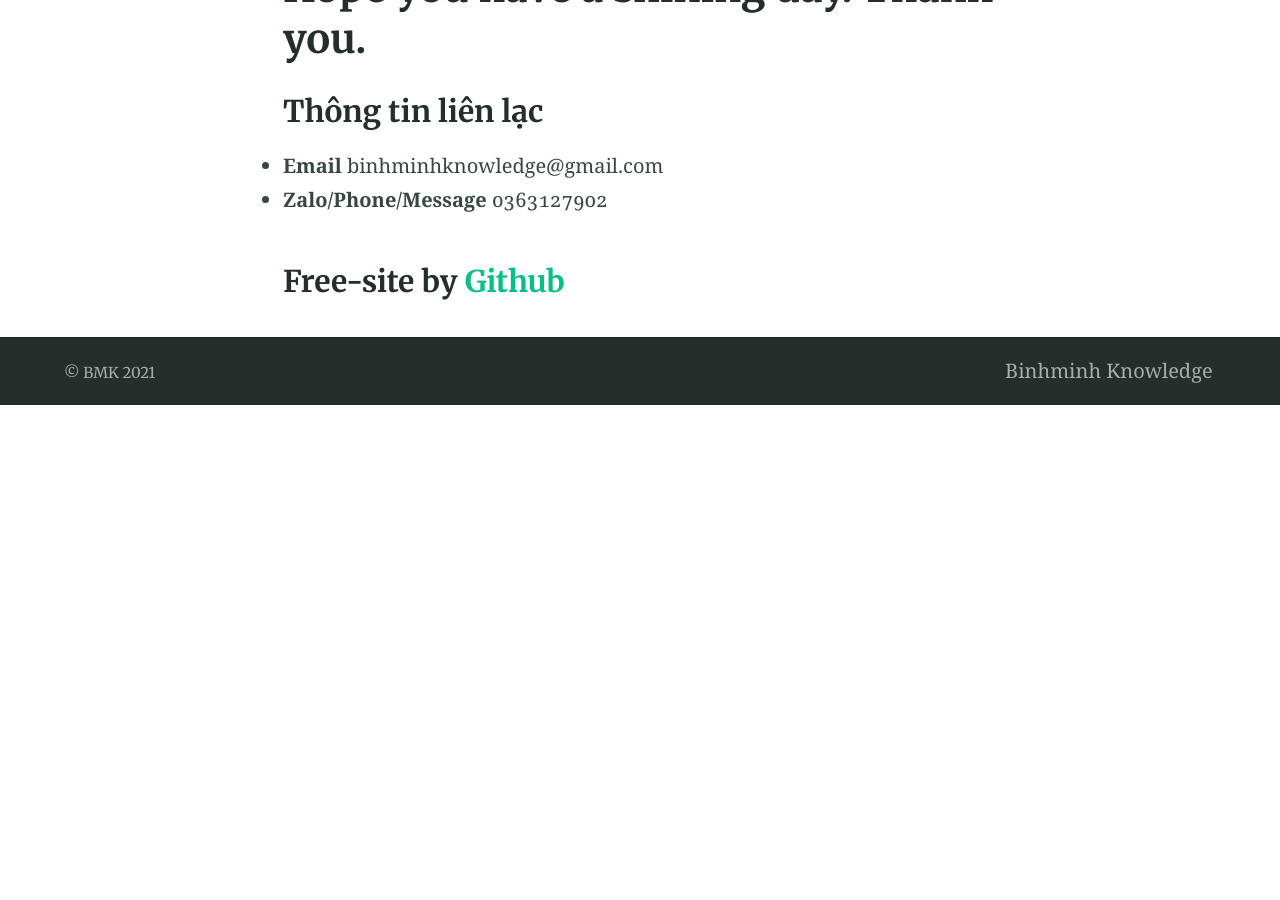
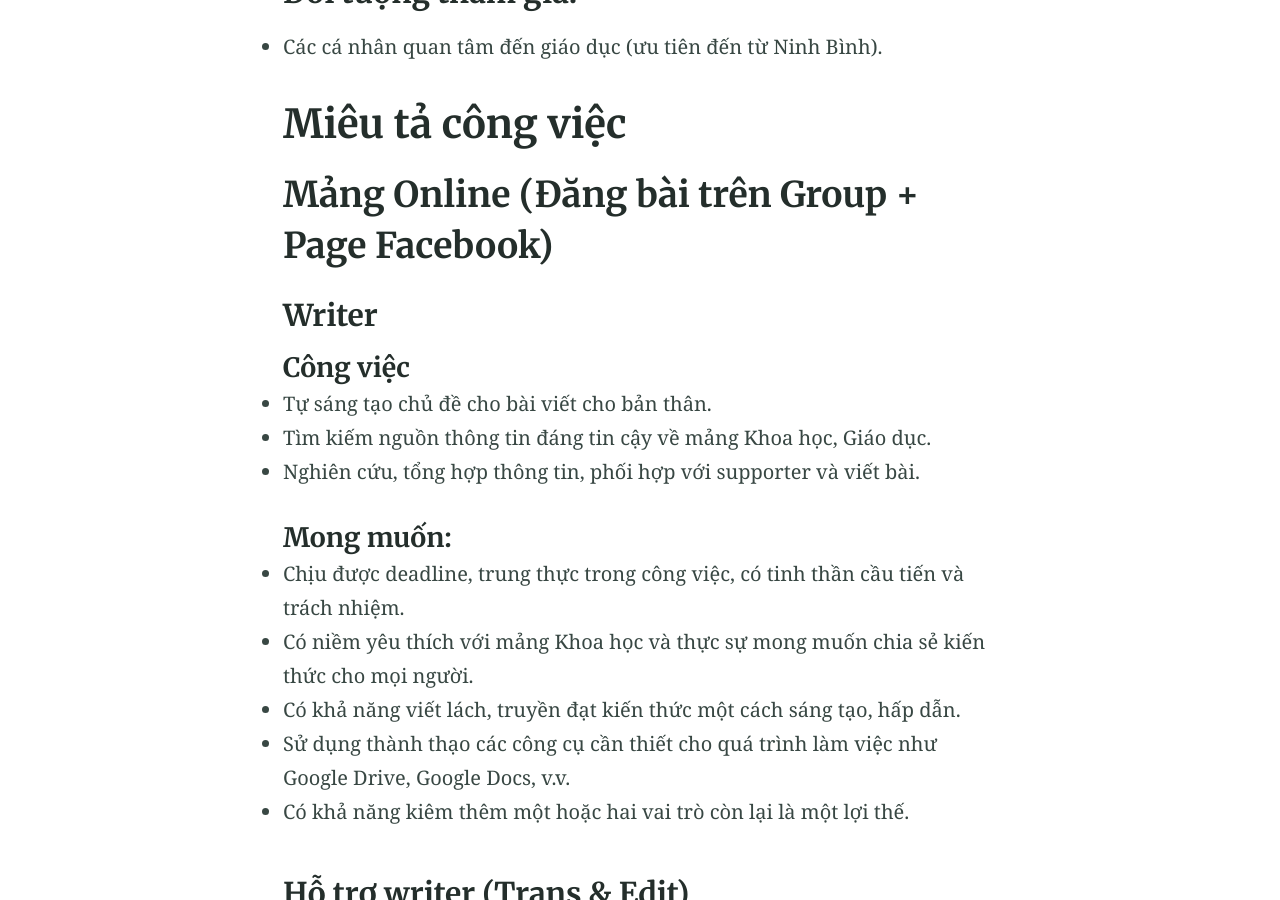
Before and after one commit to 8trien/1, a Jekyll site: the page built from index.md, in a window 1280 px wide and 900 px high, scrolled down 3025 px. Built offline with Jekyll 4.4.1, drawn with Linux system fonts in a browser that asks for light colours; before the commit the page ends 3430 px from its top, so only the background shows below that; some of the changed text lies outside the part shown.

Commit message:
Update index.md

```diff
--- a/index.md
+++ b/index.md
@@ -5,7 +5,7 @@
 ## WELCOME TO OUR PROJECT
 
 feature_image: "https://picsum.photos/id/434/4928?image=3264"
-excerpt: "Nhóm Học tập [Binhminh Knowledge](https://www.facebook.com/bmbetter) là một nhóm các bạn trẻ hiếu học đến từ các trường THPT khu vực phía Bắc với tinh thần phát triển những kỹ năng của bản thân; chủ động mở rộng quan hệ giao lưu học hỏi; trách nhiệm với gia đình và cộng đồng."
+excerpt: "Nhóm Học tập [Binhminh Knowledge](https://www.facebook.com/bmbetter) là một nhóm các bạn trẻ hiếu học mong muốn phát triển những kỹ năng của bản thân, chủ động mở rộng quan hệ giao lưu chia sẻ kiến thức, có ý thức trách nhiệm với gia đình và cộng đồng.."
 ---
 
 Nhóm Học tập [Binhminh Knowledge](https://www.facebook.com/bmbetter) là một nhóm các bạn trẻ hiếu học đến từ các trường THPT khu vực phía Bắc với tinh thần phát triển những kỹ năng của bản thân; chủ động mở rộng quan hệ giao lưu học hỏi; trách nhiệm với gia đình và cộng đồng..
@@ -66,6 +66,109 @@
 - Có kỹ năng căn bản về các công cụ làm việc của Microsoft (Docs, Excel, PowerPoint) và Google (Drive, Mail, Calendar…).
 - Tuân thủ theo những quy định và điều khoản của Nhóm khi đã trở thành thành viên của tổ chức.
 
+### Đối tượng tham gia:
+- Các cá nhân quan tâm đến giáo dục (ưu tiên đến từ Ninh Bình).
+
+# Miêu tả công việc
+## Mảng Online (Đăng bài trên Group + Page Facebook)
+
+
+### Writer
+
+#### Công việc
+- Tự sáng tạo chủ đề cho bài viết cho bản thân.
+- Tìm kiếm nguồn thông tin đáng tin cậy về mảng Khoa học, Giáo dục.
+- Nghiên cứu, tổng hợp thông tin, phối hợp với supporter và viết bài.
+
+#### Mong muốn:
+- Chịu được deadline, trung thực trong công việc, có tinh thần cầu tiến và trách nhiệm.
+- Có niềm yêu thích với mảng Khoa học và thực sự mong muốn chia sẻ kiến thức cho mọi người.
+- Có khả năng viết lách, truyền đạt kiến thức một cách sáng tạo, hấp dẫn.
+- Sử dụng thành thạo các công cụ cần thiết cho quá trình làm việc như Google Drive, Google Docs, v.v.
+- Có khả năng kiêm thêm một hoặc hai vai trò còn lại là một lợi thế.
+
+### Hỗ trợ writer (Trans & Edit)
+
+
+#### Công việc:
+- Hỗ trợ trong việc dịch tư liệu dùng cho bài viết.
+- Biên tập các bài viết từ writer để đăng lên fanpage (sửa các lỗi chính tả, câu cú, phong cách diễn đạt và hình thức bài viết).
+- Kiểm chứng thông tin, độ tin cậy của các nguồn trong bài viết, đối chiếu thông tin.
+- Nhắc nhở và góp ý cho writer trong cách viết bài.
+
+#### Mong muốn:
+- Có hiểu biết tốt về ngôn ngữ (đặc biệt là cần chịu khó nghiên cứu các thuật ngữ về Khoa học) và có khả năng diễn đạt thu hút người đọc.
+- Có niềm yêu thích với mảng Khoa học và thực sự mong muốn chia sẻ kiến thức cho mọi người.
+
+
+# Mảng Offline (Tổ chức sự kiện)
+
+## Buổi gặp mặt
+
+
+
+### Mô tả công việc:
+- Lên kế hoạch cho các buổi bonding kết nối các thành viên.
+- Giữ cho các thành viên trong nhóm luôn thân thiện, hòa đồng với nhau.
+- Giám sát và ghi nhận tiến độ làm việc của các ban.
+- Nhắc nhở, đốc thúc mọi người hoàn thành công việc đúng thời hạn đã giao.
+
+
+
+### Mong muốn:
+- Có khả năng giao tiếp tốt với mọi người xung quanh.
+- Biết lắng nghe và thấu hiểu.
+- Cẩn thận, chu đáo, trách nhiệm và có trí nhớ tốt (để còn nhắc deadline mọi người).
+
+
+
+## Hoạt động cộng đồng
+
+### Mô tả công việc:
+- Giữ cho các thành viên trong nhóm luôn thân thiện, hòa đồng với nhau.
+- Giám sát và ghi nhận tiến độ làm việc của các ban.
+- Ghi nhận các trường hợp vắng mặt, bonding, sự kiện,...
+- Liên hệ với bên Đoàn thanh niên/Tổ chức ở địa phương.
+
+
+### Mong muốn:
+- Có khả năng giao tiếp tốt với mọi người xung quanh.
+- Biết lắng nghe và thấu hiểu.
+- Cẩn thận, chu đáo, trách nhiệm và có trí nhớ tốt (để còn nhắc deadline mọi người).
+- Chung giữa hai mảng
+
+
+
+## Hậu cần
+
+### Mô tả công việc:
+- Lên ý tưởng, xây dựng kế hoạch, timeline chi tiết cho các hoạt động, sự kiện.
+- Đảm bảo các hoạt động trong ngày sự kiện diễn ra theo kế hoạch đã định.
+- Dự trù rủi ro và lên kế hoạch dự phòng trong những ngày diễn ra sự kiện.
+- Quản lý thu chi cho các hoạt động.
+
+### Mong muốn:
+- Có khả năng tính toán và sắp xếp tốt.
+- Có khả năng ứng biến tốt trước những tình huống bất ngờ.
+- Có khả năng quản lý thời gian tốt để xây dựng timeline chi tiết và chạy chương trình.
+
+
+
+### Truyền thông
+- Mô tả công việc:
+- Quản lý các kênh truyền thông xã hội (Page và Group Facebook).
+- Giải đáp thắc mắc và tương tác với người dùng về nhóm (online lẫn offline).
+- Thiết kế ảnh đi kèm với các bài viết của Ban Nội dung.
+
+
+### Mong muốn:
+- Truyền đạt ý tưởng tốt.
+- Có khả năng giao tiếp tốt với mọi người xung quanh.
+- Thời gian online ổn định, thường xuyên tương tác và trả lời tin nhắn.
+- Trực tiếp làm việc và đón tiếp nhà tài trợ/khách mời tại các sự kiện.
+- Có khả năng lên ý tưởng, sáng tạo trong các bài viết có tính chuyên môn cao.
+
+
 # Hope you have a shining day. Thank you.
 
 ### Thông tin liên lạc
```
